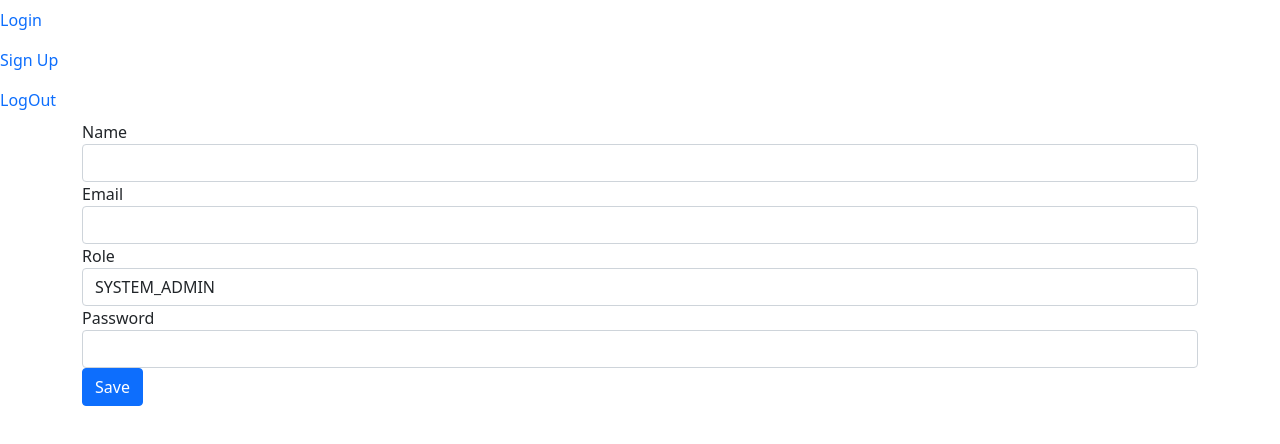
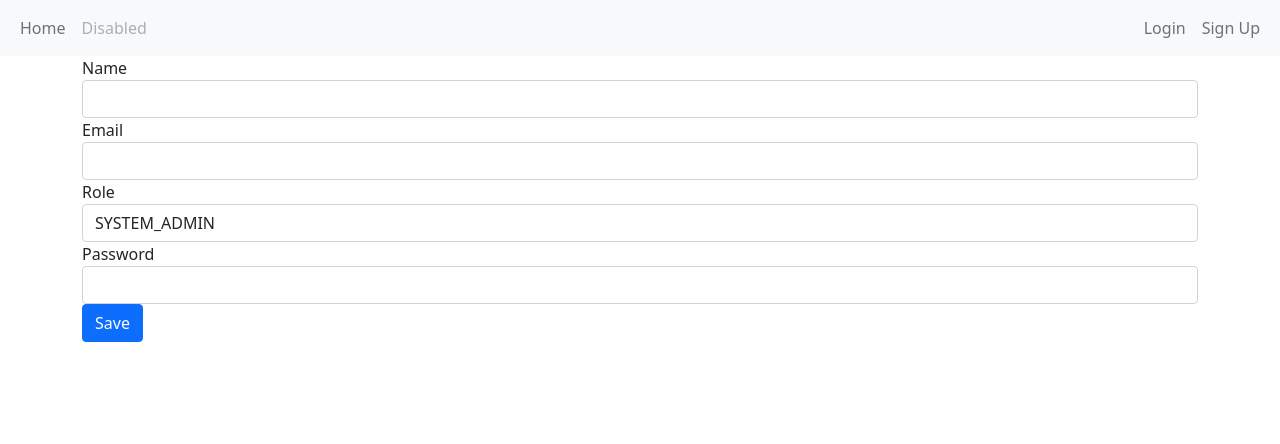
Before and after one commit to ItAllCanW8/retailers, a React (Create React App) app in the folder react-front/: page /register in a window 1280 px wide. Shown: the top 444 px of the page. Built offline with nearby package versions, Linux system fonts and the light colour scheme.

Commit message:
Create frontend navbar

```diff
--- a/react-front/package.json
+++ b/react-front/package.json
@@ -8,9 +8,9 @@
     "@testing-library/user-event": "^12.8.3",
     "axios": "^0.24.0",
     "bootstrap": "^5.1.3",
+    "jquery": "^3.6.0",
     "jwt-decode": "^3.1.2",
     "react": "^17.0.2",
-    "react-bootstrap": "^2.0.2",
     "react-dom": "^17.0.2",
     "react-router-dom": "^5.3.0",
     "react-scripts": "4.0.3",
--- a/react-front/src/App.js
+++ b/react-front/src/App.js
@@ -1,11 +1,14 @@
 import React, {Component} from "react";
-import {BrowserRouter as Router, Link, Route, Switch} from 'react-router-dom';
+import {BrowserRouter as Router, Redirect, Route, Switch} from 'react-router-dom';
 import Items from "./component/Items";
 import LogIn from "./component/LogIn";
 import Home from "./component/Home";
 import Profile from "./component/Profile";
 import BoardAdmin from "./component/BoardAdmin";
 import SignUp from "./component/SignUp";
+import NavbarApp from "./component/NavbarApp";
+import {Container} from "reactstrap";
+import "bootstrap/dist/css/bootstrap.min.css";
 
 class App extends Component {
   constructor(props) {
@@ -30,27 +33,11 @@ class App extends Component {
 
   render() {
     return (
+
       <Router>
-        <div className="navbar-nav ml-auto">
-          <li className="nav-item">
-            <Link to={"/login"} className="nav-link">
-              Login
-            </Link>
-          </li>
+        <NavbarApp/>
+          <Switch>
 
-          <li className="nav-item">
-            <Link to={"/register"} className="nav-link">
-              Sign Up
-            </Link>
-          </li>
-
-          <li className="nav-item">
-            <a href="/logout" className="nav-link" onClick={this.logOut}>
-              LogOut
-            </a>
-          </li>
-        </div>
-        <Switch>
             <Route path='/home' exact={true} component={Home}/>
             <Route exact path="/login" component={LogIn}/>
             <Route exact path="/register" component={SignUp}/>
--- a/react-front/src/component/AppNavbar.js
+++ /dev/null
@@ -1,23 +0,0 @@
-import React, {Component} from 'react';
-import {Navbar, NavbarBrand} from 'reactstrap';
-import {Link} from 'react-router-dom';
-
-export default class AppNavbar extends Component {
-  constructor(props) {
-    super(props);
-    this.state = {isOpen: false};
-    this.toggle = this.toggle.bind(this);
-  }
-
-  toggle() {
-    this.setState({
-      isOpen: !this.state.isOpen
-    });
-  }
-
-  render() {
-    return <Navbar color="dark" dark expand="md">
-      <NavbarBrand tag={Link} to="/">Home</NavbarBrand>
-    </Navbar>;
-  }
-}
--- a/react-front/src/component/Items.js
+++ b/react-front/src/component/Items.js
@@ -1,6 +1,6 @@
 import React, {Component} from 'react';
 import {Container, Table} from 'reactstrap';
-import AppNavbar from './AppNavbar';
+import NavbarApp from './NavbarApp';
 
 class Items extends Component {
 
@@ -27,7 +27,7 @@ class Items extends Component {
 
     return (
       <div>
-        <AppNavbar/>
+        <NavbarApp/>
         <Container fluid>
           <h3>Clients</h3>
           <Table className="mt-4">
--- a/react-front/src/component/LogIn.js
+++ b/react-front/src/component/LogIn.js
@@ -60,12 +60,12 @@ class LogIn extends Component {
         <FormGroup>
           <Label for="email">Email</Label>
           <Input type="text" name="email" id="email" value={this.state.email || ''}
-                 onChange={this.handleChange} autoComplete="email"/>
+                 onChange={this.handleChange} autoComplete="off"/>
         </FormGroup>
         <FormGroup>
           <Label for="password">Password</Label>
-          <Input type="text" name="password" id="password" value={this.state.password || ''}
-                 onChange={this.handleChange} autoComplete="password"/>
+          <Input type="password" name="password" id="password" value={this.state.password || ''} autoComplete="off"
+                 onChange={this.handleChange}/>
         </FormGroup>
         <FormGroup>
           <Button color="primary" type="submit">Save</Button>
--- /dev/null
+++ b/react-front/src/component/NavbarApp.js
@@ -0,0 +1,103 @@
+import React, {Component} from 'react';
+import jwtDecode from "jwt-decode";
+import "bootstrap/dist/css/bootstrap.min.css";
+import 'jquery/dist/jquery.min.js'
+import 'bootstrap/dist/js/bootstrap.min.js'
+import {Link} from "react-router-dom";
+
+export default class NavbarApp extends Component {
+  constructor(props) {
+    super(props);
+
+    this.state = {
+      currentUser: undefined,
+      showModeratorBoard: false,
+      showAdminBoard: false,
+      collapse: false
+    };
+    this.toggle = this.toggle.bind(this);
+    this.logOut = this.logOut.bind(this);
+  }
+
+  componentDidMount() {
+    let user = localStorage.getItem("user");
+    if (user) {
+      user = jwtDecode(user);
+      this.setState({
+        currentUser: user,
+        showModeratorBoard: user.role.includes("RETAIL_ADMIN"),
+        showAdminBoard: user.role.includes("SYSTEM_ADMIN"),
+      });
+    }
+  }
+
+  logOut() {
+    localStorage.removeItem("user");
+    this.setState({
+      showModeratorBoard: false,
+      showAdminBoard: false,
+      currentUser: undefined,
+    });
+  }
+
+  toggle() {
+    this.setState({collapse: !this.state.collapse});
+  }
+
+  render() {
+    const {currentUser, showModeratorBoard, showAdminBoard, collapse} = this.state;
+
+    return <nav className="navbar navbar-expand-sm navbar-light bg-light">
+      <div className="container-fluid">
+        <button className="navbar-toggler" type="button" data-bs-toggle="collapse" onClick={this.toggle}
+                data-bs-target="#navbarSupportedContent" aria-controls="navbarSupportedContent" aria-expanded="false"
+                aria-label="Toggle navigation">
+          <span className="navbar-toggler-icon"></span>
+        </button>
+        <div className="collapse navbar-collapse" id="navbarSupportedContent">
+          <ul className="navbar-nav me-auto mb-2 mb-lg-0">
+            <li className="nav-item">
+              <Link className="nav-link" to={"/"}>Home</Link>
+            </li>
+            <li className="nav-item">
+              <a className="nav-link disabled" href="#" tabIndex="-1" aria-disabled="true">Disabled</a>
+            </li>
+          </ul>
+          <div className="d-flex">
+            {currentUser ? (
+              <div className="navbar-nav ml-auto align-items-center">
+                <li className="nav-item">
+                  <a href="" className="nav-link" onClick={this.logOut}>
+                    Log Out
+                  </a>
+                </li>
+
+                <li className="nav-item">
+                  <Link to={"/profile"} className="nav-link">
+                    {currentUser.name}
+                    <img src="//ssl.gstatic.com/accounts/ui/avatar_2x.png" alt="profile-img"
+                         className="rounded-circle pl-1" width="30"/>
+                  </Link>
+                </li>
+              </div>
+            ) : (
+              <div className="navbar-nav ml-auto align-items-center">
+                <li className="nav-item">
+                  <Link to={"/login"} className="nav-link">
+                    Login
+                  </Link>
+                </li>
+
+                <li className="nav-item">
+                  <Link to={"/signup"} className="nav-link">
+                    Sign Up
+                  </Link>
+                </li>
+              </div>
+            )}
+          </div>
+        </div>
+      </div>
+    </nav>
+  }
+}
--- a/react-front/src/component/Profile.js
+++ b/react-front/src/component/Profile.js
@@ -16,7 +16,7 @@ export default class Profile extends Component {
   componentDidMount() {
     const currentUser = AuthService.getCurrentUser();
 
-    if (!currentUser) this.setState({redirect: "/home"});
+    if (!currentUser) this.setState({redirect: "/"});
     this.setState({currentUser: currentUser, userReady: true})
   }
 
--- a/react-front/src/component/SignUp.js
+++ b/react-front/src/component/SignUp.js
@@ -38,12 +38,12 @@ class SignUp extends Component {
           <FormGroup>
             <Label for="name">Name</Label>
             <Input type="text" name="name" id="name" value={this.state.name || ''}
-                   onChange={this.handleChange} autoComplete="name"/>
+                   onChange={this.handleChange} autoComplete="off"/>
           </FormGroup>
           <FormGroup>
             <Label for="email">Email</Label>
             <Input type="text" name="email" id="email" value={this.state.email || ''}
-                   onChange={this.handleChange} autoComplete="email"/>
+                   onChange={this.handleChange} autoComplete="off"/>
           </FormGroup>
           <FormGroup>
             <Label for="role">Role</Label>
@@ -55,8 +55,8 @@ class SignUp extends Component {
           </FormGroup>
           <FormGroup>
             <Label for="password">Password</Label>
-            <Input type="text" name="password" id="password" value={this.state.password || ''}
-                   onChange={this.handleChange} autoComplete="password"/>
+            <Input type="password" name="password" id="password" value={this.state.password || ''} autoComplete="off"
+                   onChange={this.handleChange}/>
           </FormGroup>
           <FormGroup>
             <Button color="primary" type="submit">Save</Button>
--- a/react-front/src/index.js
+++ b/react-front/src/index.js
@@ -1,7 +1,9 @@
 import React from 'react';
 import ReactDOM from 'react-dom';
 import App from './App';
-import 'bootstrap/dist/css/bootstrap.min.css';
+import "bootstrap/dist/css/bootstrap.min.css";
+import 'jquery/dist/jquery.min.js'
+import 'bootstrap/dist/js/bootstrap.min.js'
 
 ReactDOM.render(
   <App/>,
--- a/react-front/src/service/AuthService.js
+++ b/react-front/src/service/AuthService.js
@@ -32,7 +32,8 @@ class AuthService {
   }
 
   getCurrentUser() {
-    return jwtDecode(localStorage.getItem('user'));
+    let user = localStorage.getItem('user');
+    if (user) return jwtDecode(user);
   }
 }
 
```
Also changed, not shown: 2 other files (tests, documents, lock files or other folders). Lines whose indentation alone changed are shown as unchanged.
